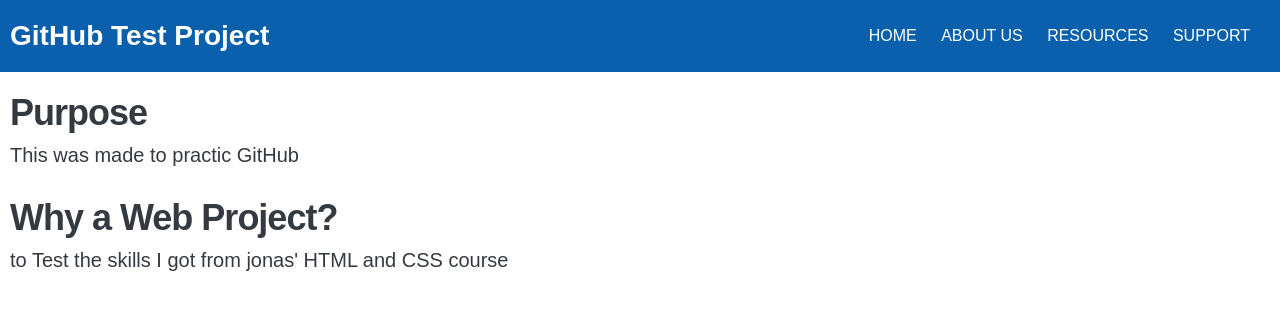
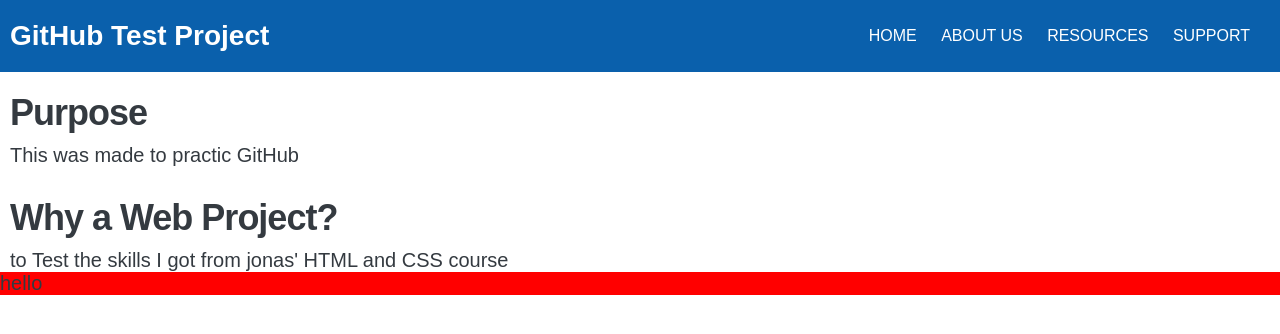
Before and after one commit to SALAHT4N/github-test, a plain HTML site: page index.html in a window 1280 px wide. Drawn offline with Linux system fonts and the light colour scheme.

Commit message:
added a hello in the aside

```diff
--- a/index.html
+++ b/index.html
@@ -29,7 +29,9 @@
         </section>
       </article>
 
-      <aside></aside>
+      <aside>
+        <p>hello</p>
+      </aside>
     </div>
   </body>
 </html>
```
